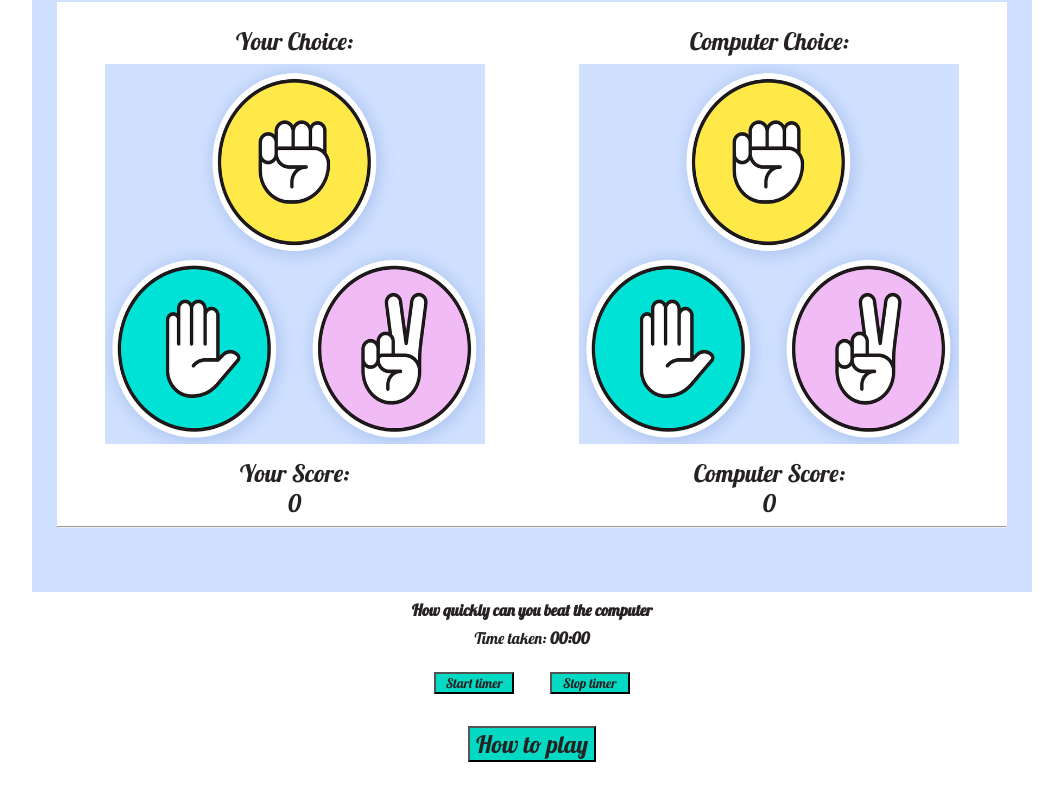
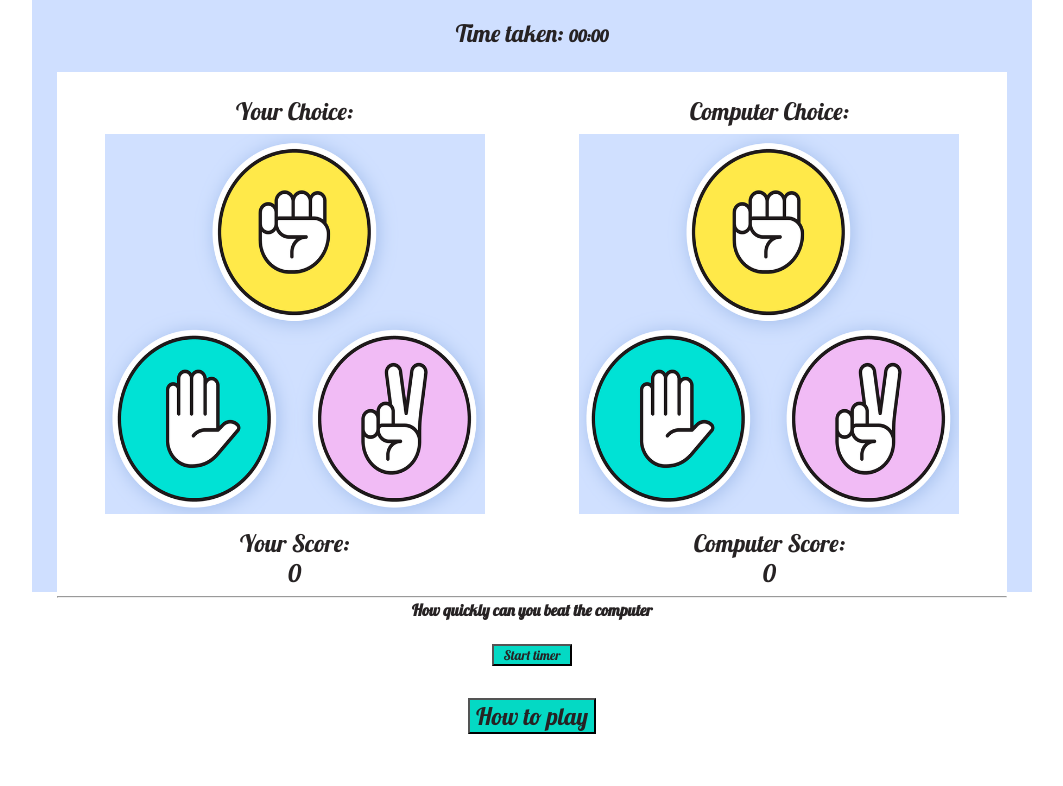
Before and after one commit to Lucy-Glanville-Brown/rock-paper-scissors, a plain HTML site: page index.html in a window 1280 px wide. Shown: the part 241-1027 px from the top of the page, without its empty margins (108-1171 px from the left). After the commit the page ends 999 px from the top, so only its background shows below. Drawn offline with Linux system fonts and the light colour scheme.

Commit message:
Move time taken 0:00 to below result message and removed stop timer button

```diff
--- a/index.html
+++ b/index.html
@@ -25,6 +25,7 @@
         </div>
         <div id="messages">
             <h2>Result: <span id="result"></span></h2>
+            <p>Time taken: <span id="timer">00:00</span></p>
         </div>
         <div class="player">
             <p>Your Choice: <br><span id="user-choice"></span></p>
@@ -41,10 +42,8 @@
     <section>
         <div class="timer-container">
             <h4>How quickly can you beat the computer</h4>
-            <p>Time taken: <span id="timer">00:00</span></p>
             <!-- button to start the timer-->
             <button onclick="startTimer()" class="timer-button">Start timer</button>
-            <button onclick="stopTimer()" class="timer-button">Stop timer</button>
         </div>
     </section>
     <section>
```
